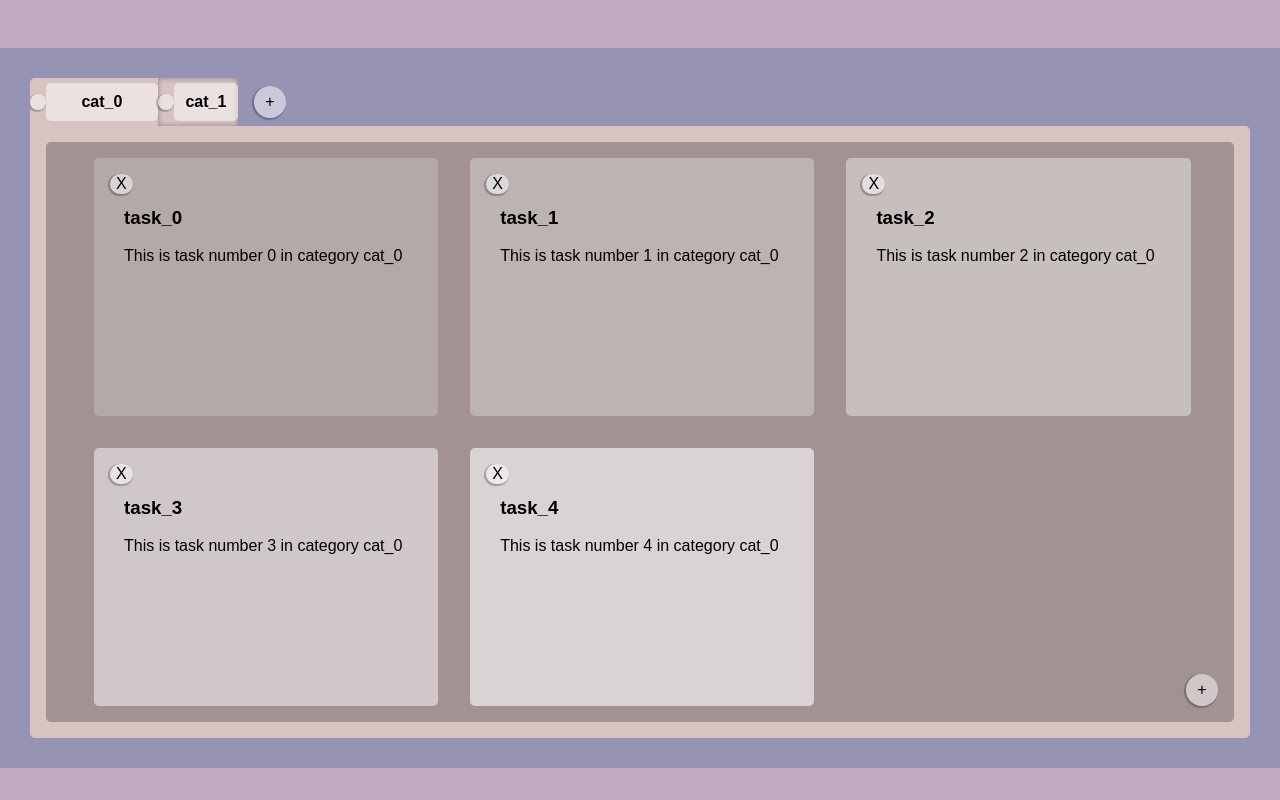
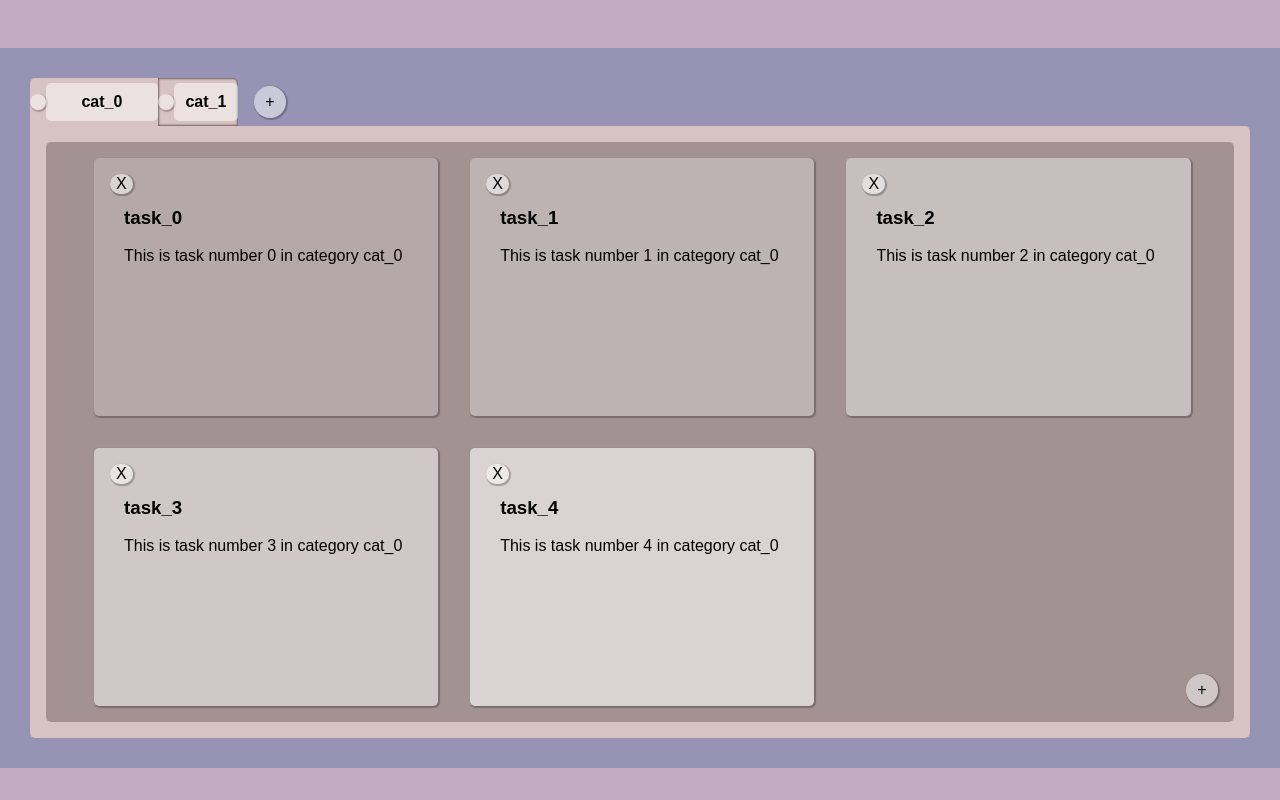
Before and after one commit to DarxyDev/To-Do-List, a website built with webpack: page dist/index.html in a window 1280 px wide. Built offline with nearby package versions, Linux system fonts and the light colour scheme.

Commit message:
box-shadow and :hover css adjustments. Note: Dont add changes to test branch, forget which branch you were in, then delete said branch.

```diff
--- a/src/style.css
+++ b/src/style.css
@@ -4,6 +4,8 @@
     --footer-height: 2rem;
     --categories-height: 3rem;
     --default-border-radius: 5px;
+    --default-box-shadow: 1px 1px 1px 1px;
+    --category-box-shadow-size: 0px 0px 2px 1px;
 
     /* colors */
     --col-main-bg: rgb(150,147,180);
@@ -32,12 +34,12 @@ button {
     cursor: pointer;
     background-color: var(--tint-light-med);
     border: none;
-    box-shadow: -1px 1px 1px 1px var(--tint-dark-low);
+    box-shadow: var(--default-box-shadow) var(--tint-dark-low);
 }
 
 button:hover {
     background-color: var(--tint-dark-low);
-    box-shadow: -1px 1px 1px 1px var(--tint-dark-med);
+    box-shadow: var(--default-box-shadow) var(--tint-dark-med);
 }
 
 button:active {
@@ -74,9 +76,6 @@ footer {
     border-radius: 5px;
     width: 100%;
     height: 100%;
-    /* display: grid;
-    grid-template: 1fr 9fr / 1fr;
-    */
     border-radius: 5px;
     overflow: hidden;
     display: flex;
@@ -102,11 +101,13 @@ footer {
 category {
     background-color: var(--col-default-category);
     text-align: center;
-    box-shadow: inset 0px 0px 5px 1px var(--tint-dark-low);
+    box-shadow: inset var(--category-box-shadow-size) var(--tint-dark-med);
     width: 5rem;
     display: flex;
     justify-content: center;
     align-items: center;
+    cursor:pointer;
+    user-select: none;
 }
 
 category:last-child {
@@ -114,7 +115,7 @@ category:last-child {
 }
 
 category:not(.selected-category):hover {
-    box-shadow: inset 0px 0px 10px 1px var(--tint-dark-med);
+    box-shadow: inset var(--category-box-shadow-size) var(--tint-dark-low);
 }
 
 category>h4 {
@@ -176,7 +177,13 @@ item {
     max-width: calc(33% - 2rem);
     word-wrap: break-word;
     flex-grow: 1;
+    box-shadow:var(--default-box-shadow) var(--tint-dark-low);
+    cursor:pointer;
 }
+item:hover{
+    box-shadow:var(--default-box-shadow) var(--tint-dark-med);
+}
+
 
 #open-new-task-menu-btn {
     position: absolute;
```
Also changed, not shown: dist/main.js.
